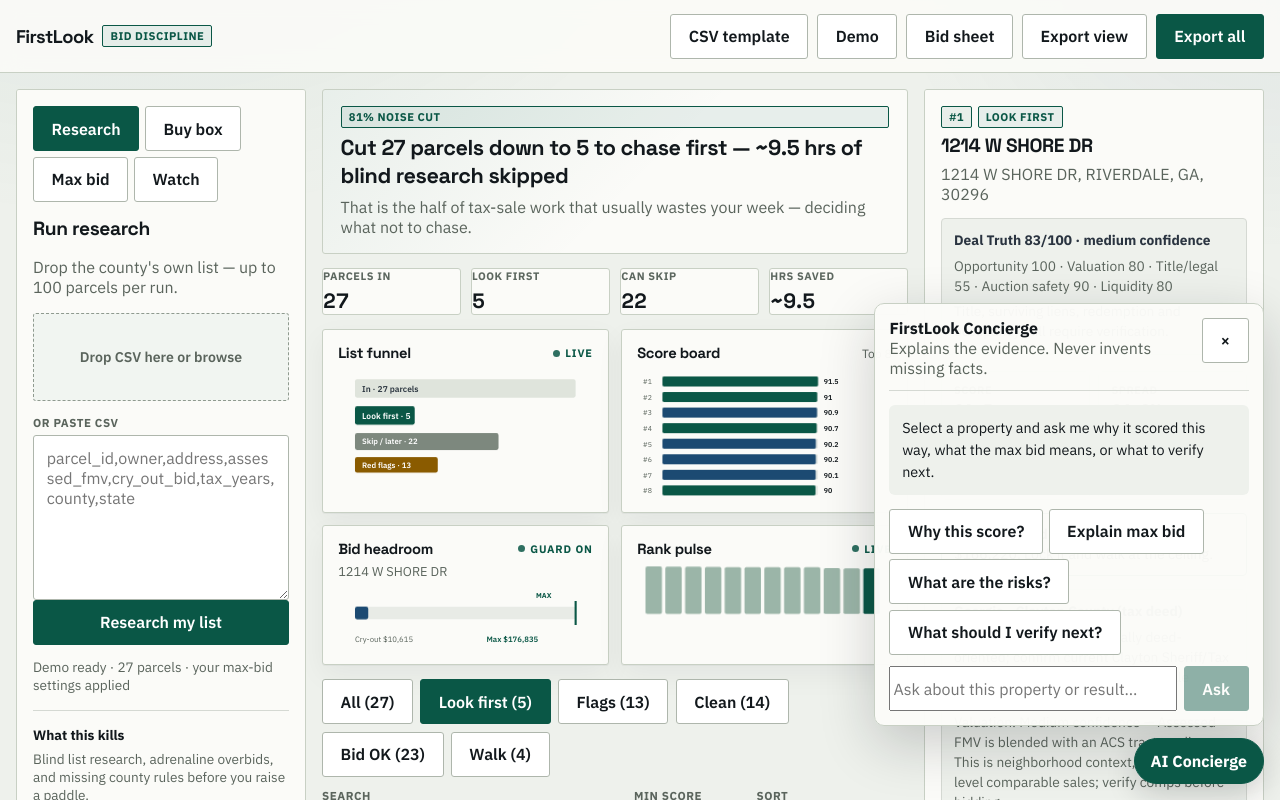
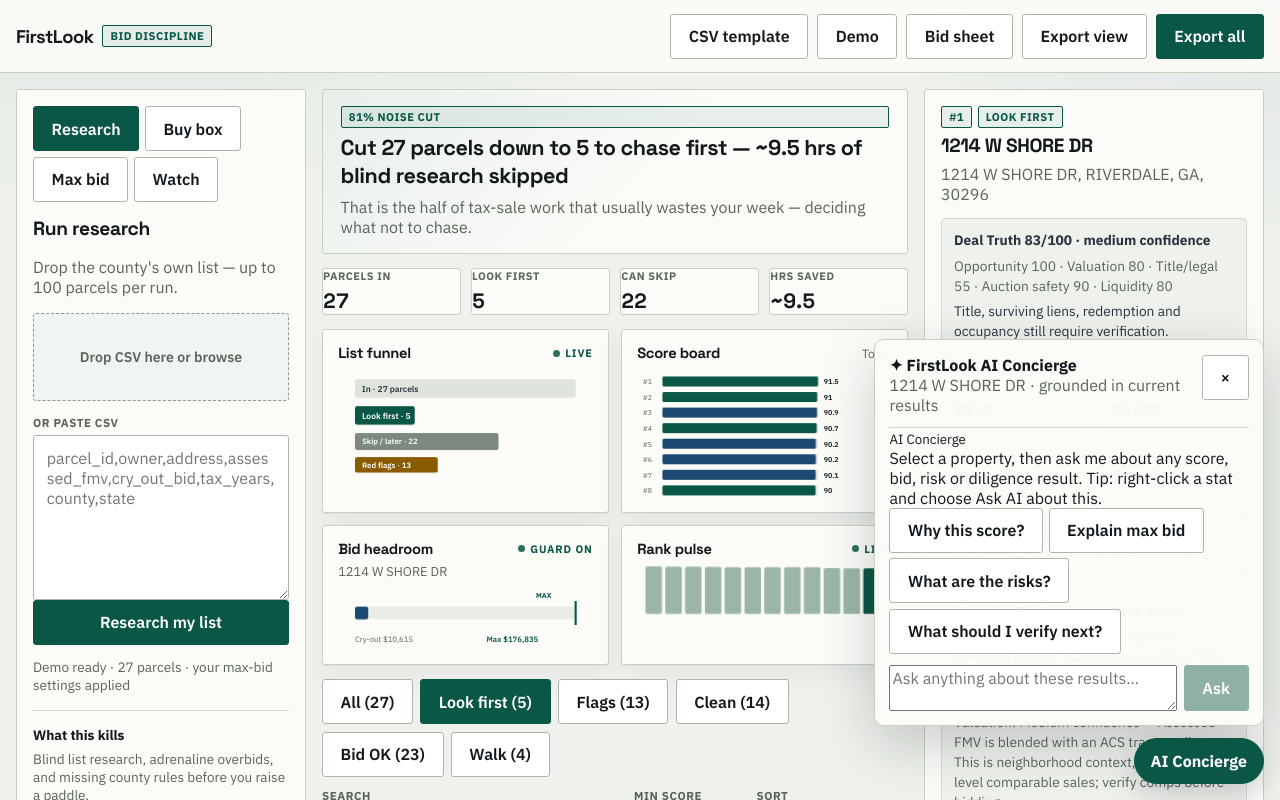
Before and after one commit to AliRazaHassan/firstlook-taxsale, a Next.js app: page /app in a window 1280 px wide. Both pictures are taken after a click on the button "AI Concierge". Shown: the top 800 px of the page. Built offline with nearby package versions, Linux system fonts and the light colour scheme.

Commit message:
Upgrade Concierge to contextual conversation UX

```diff
--- a/app/app/page.tsx
+++ b/app/app/page.tsx
@@ -41,6 +41,8 @@
 type FilterMode = "all" | "look" | "flagged" | "clean" | "headroom" | "overbid";
 type SortMode = "rank" | "score" | "maxBid" | "cryOut" | "spread";
 type SideTab = "research" | "buybox" | "bid" | "watch";
+type ConciergeMessage = { role: "user" | "assistant"; text: string };
+type AiContextMenu = { x: number; y: number; label: string; value: string } | null;
 
 type DiligencePayload = {
   rules: {
@@ -124,8 +126,12 @@
   const [checkedItems, setCheckedItems] = useState<Record<string, boolean>>({});
   const [conciergeOpen, setConciergeOpen] = useState(false);
   const [conciergeQuestion, setConciergeQuestion] = useState("");
-  const [conciergeAnswer, setConciergeAnswer] = useState("Select a property and ask me why it scored this way, what the max bid means, or what to verify next.");
+  const [conciergeMessages, setConciergeMessages] = useState<ConciergeMessage[]>([
+    { role: "assistant", text: "Select a property, then ask me about any score, bid, risk or diligence result. Tip: right-click a stat and choose Ask AI about this." },
+  ]);
   const [conciergeLoading, setConciergeLoading] = useState(false);
+  const [aiContextMenu, setAiContextMenu] = useState<AiContextMenu>(null);
+  const conciergeScrollRef = useRef<HTMLDivElement | null>(null);
 
   const buyBoxRef = useRef(buyBox);
   const bidRef = useRef(bidDefaults);
@@ -465,8 +471,17 @@
     setStatus(`Max bid locked at ${money(json.maxBid)} for ${property.cleanAddress}`);
   }
 
+  function openAiContext(e: React.MouseEvent, label: string, value: string) {
+    e.preventDefault();
+    setAiContextMenu({ x: Math.min(e.clientX, window.innerWidth - 230), y: Math.min(e.clientY, window.innerHeight - 100), label, value });
+  }
+
   async function askConcierge(question = conciergeQuestion) {
     if (!question.trim()) return;
+    setConciergeOpen(true);
+    setAiContextMenu(null);
+    setConciergeMessages((m) => [...m, { role: "user", text: question }]);
+    setConciergeQuestion("");
     setConciergeLoading(true);
     try {
       const res = await fetch("/api/concierge", {
@@ -481,14 +496,24 @@
       });
       const json = await res.json();
       if (!res.ok) throw new Error(json.error ?? "Concierge failed");
-      setConciergeAnswer(json.answer);
-      setConciergeQuestion("");
+      setConciergeMessages((m) => [...m, { role: "assistant", text: json.answer }]);
     } catch (err) {
-      setConciergeAnswer(err instanceof Error ? err.message : "Concierge is unavailable.");
+      setConciergeMessages((m) => [...m, { role: "assistant", text: err instanceof Error ? err.message : "Concierge is unavailable." }]);
     } finally {
       setConciergeLoading(false);
     }
   }
+
+  useEffect(() => {
+    conciergeScrollRef.current?.scrollTo({ top: conciergeScrollRef.current.scrollHeight, behavior: "smooth" });
+  }, [conciergeMessages, conciergeLoading]);
+
+  useEffect(() => {
+    const close = () => setAiContextMenu(null);
+    window.addEventListener("click", close);
+    window.addEventListener("scroll", close, true);
+    return () => { window.removeEventListener("click", close); window.removeEventListener("scroll", close, true); };
+  }, []);
 
   function toggleCheck(id: string) {
     setCheckedItems((prev) => ({ ...prev, [id]: !prev[id] }));
@@ -776,11 +801,11 @@
               ) : null}
 
               <div className={styles.summary}>
-                <div className="panel">
+                <div className="panel" onContextMenu={(e) => openAiContext(e, "Parcels in", String(data.total))} title="Right-click to ask AI">
                   <span className="muted">Parcels in</span>
                   <strong className="mono">{data.total}</strong>
                 </div>
-                <div className="panel">
+                <div className="panel" onContextMenu={(e) => openAiContext(e, "Look first", String(data.lookFirstCount))} title="Right-click to ask AI">
                   <span className="muted">Look first</span>
                   <strong className="mono">{data.lookFirstCount}</strong>
                 </div>
@@ -959,7 +984,7 @@
               </div>
 
               {selected.dealTruth ? (
-                <div className={styles.rulesBox}>
+                <div className={styles.rulesBox} onContextMenu={(e) => openAiContext(e, "Deal Truth score", `${selected.dealTruth?.overall ?? "unknown"}/100`)} title="Right-click to ask AI">
                   <strong>Deal Truth {selected.dealTruth.overall}/100 · {selected.dealTruth.confidence} confidence</strong>
                   <div className="muted" style={{ marginTop: "0.35rem" }}>
                     Opportunity {selected.dealTruth.opportunity} · Valuation {selected.dealTruth.valuation} · Title/legal {selected.dealTruth.titleLegal} · Auction safety {selected.dealTruth.auctionSafety} · Liquidity {selected.dealTruth.liquidity}
@@ -971,11 +996,11 @@
               ) : null}
 
               <div className={styles.metricGrid}>
-                <div>
+                <div onContextMenu={(e) => openAiContext(e, "Property score", String(selected.score))} title="Right-click to ask AI">
                   <span>Score</span>
                   <strong className="mono">{selected.score}</strong>
                 </div>
-                <div>
+                <div onContextMenu={(e) => openAiContext(e, "Equity spread", pct(selected.equitySpread))} title="Right-click to ask AI">
                   <span>Spread</span>
                   <strong className="mono">{pct(selected.equitySpread)}</strong>
                 </div>
@@ -1042,15 +1067,15 @@
               </button>
 
               <div className={styles.bidBox}>
-                <div>
+                <div onContextMenu={(e) => openAiContext(e, "Max bid", money(selected.maxBid))} title="Right-click to ask AI">
                   <span className="muted">Max bid</span>
                   <strong className="mono">{money(selected.maxBid)}</strong>
                 </div>
-                <div>
+                <div onContextMenu={(e) => openAiContext(e, "Projected profit", money(selected.projectedProfitAtMaxBid))} title="Right-click to ask AI">
                   <span className="muted">Projected profit</span>
                   <strong className="mono">{money(selected.projectedProfitAtMaxBid)}</strong>
                 </div>
-                <div>
+                <div onContextMenu={(e) => openAiContext(e, "Cry-out bid", money(selected.cry_out_bid))} title="Right-click to ask AI">
                   <span className="muted">Cry-out bid</span>
                   <strong className="mono">{money(selected.cry_out_bid)}</strong>
                 </div>
@@ -1103,20 +1128,35 @@
       <button className={styles.conciergeFab} onClick={() => setConciergeOpen((v) => !v)} aria-expanded={conciergeOpen}>
         AI Concierge
       </button>
+      {aiContextMenu ? (
+        <div className={styles.aiContextMenu} style={{ left: aiContextMenu.x, top: aiContextMenu.y }} onClick={(e) => e.stopPropagation()}>
+          <button onClick={() => void askConcierge(`Explain this metric in context: ${aiContextMenu.label} = ${aiContextMenu.value}. Why does it matter for this deal?`)}>
+            ✦ Ask AI about this
+          </button>
+        </div>
+      ) : null}
       {conciergeOpen ? (
         <section className={styles.conciergePanel} aria-label="FirstLook AI Concierge">
           <div className={styles.conciergeHead}>
-            <div><strong>FirstLook Concierge</strong><div className="muted">Explains the evidence. Never invents missing facts.</div></div>
+            <div><strong>✦ FirstLook AI Concierge</strong><div className="muted">{selected ? selected.cleanAddress : "Portfolio assistant"} · grounded in current results</div></div>
             <button className="btn btn-ghost" onClick={() => setConciergeOpen(false)}>×</button>
           </div>
-          <div className={styles.conciergeAnswer}>{conciergeLoading ? "Reviewing this deal…" : conciergeAnswer}</div>
+          <div className={styles.conciergeMessages} ref={conciergeScrollRef}>
+            {conciergeMessages.map((m, i) => (
+              <div key={i} className={m.role === "user" ? styles.userMessage : styles.aiMessage}>
+                <small>{m.role === "user" ? "You" : "AI Concierge"}</small>
+                <div>{m.text}</div>
+              </div>
+            ))}
+            {conciergeLoading ? <div className={styles.aiMessage}><small>AI Concierge</small><div>Reviewing the evidence…</div></div> : null}
+          </div>
           <div className={styles.conciergeQuick}>
             {["Why this score?", "Explain max bid", "What are the risks?", "What should I verify next?"].map((q) => (
               <button key={q} className="btn btn-ghost" onClick={() => void askConcierge(q)} disabled={conciergeLoading}>{q}</button>
             ))}
           </div>
           <div className={styles.conciergeInput}>
-            <input value={conciergeQuestion} onChange={(e) => setConciergeQuestion(e.target.value)} onKeyDown={(e) => { if (e.key === "Enter") void askConcierge(); }} placeholder="Ask about this property or result…" />
+            <textarea rows={2} value={conciergeQuestion} onChange={(e) => setConciergeQuestion(e.target.value)} onKeyDown={(e) => { if (e.key === "Enter" && !e.shiftKey) { e.preventDefault(); void askConcierge(); } }} placeholder="Ask anything about these results…" />
             <button className="btn btn-primary" onClick={() => void askConcierge()} disabled={conciergeLoading || !conciergeQuestion.trim()}>Ask</button>
           </div>
         </section>
```
